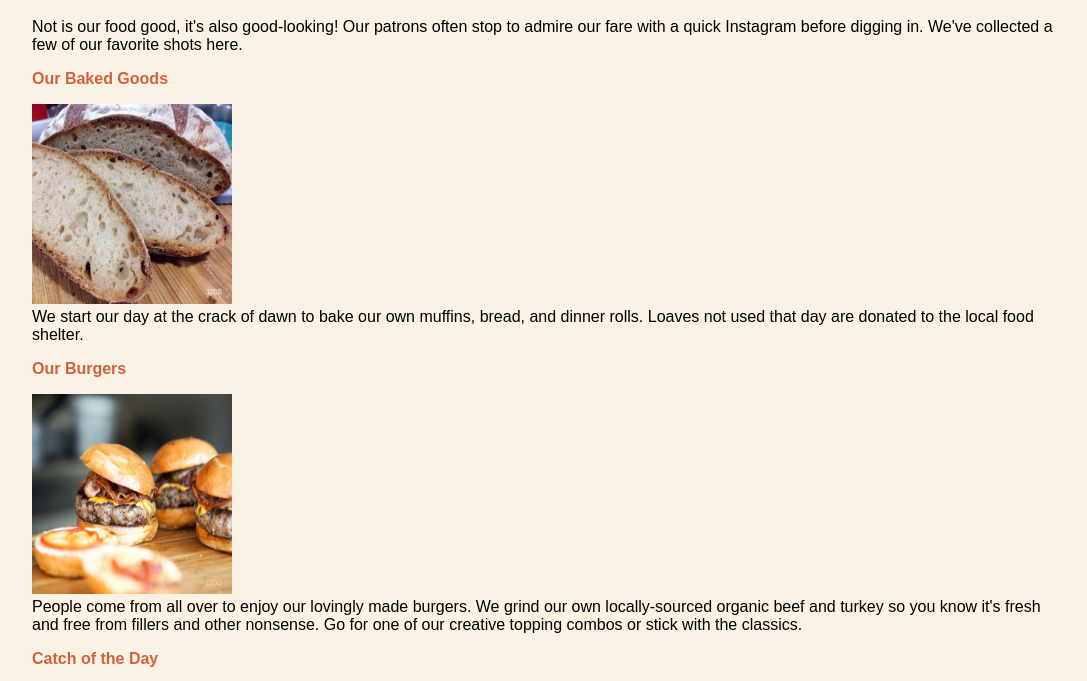
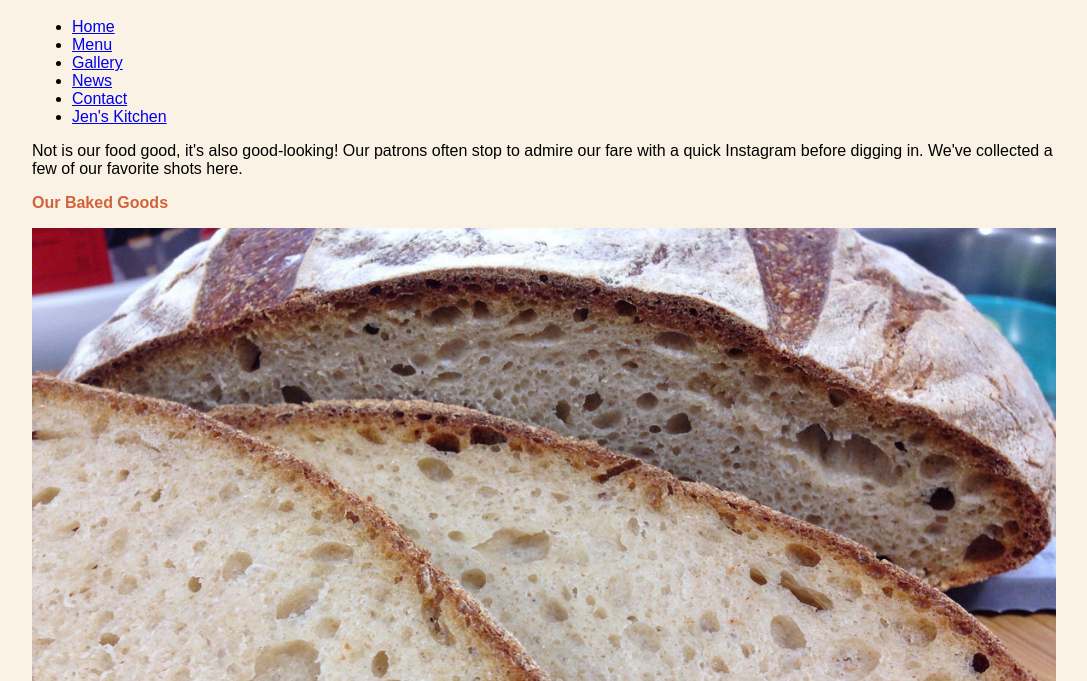
Before and after one commit to KaitWhit/fid, a plain HTML site: page blackgoose/gallery/index.html in a window 1280 px wide. Shown: the part 71-752 px from the top of the page, without its empty margins (96-1183 px from the left). Drawn offline with Linux system fonts and the light colour scheme.

Commit message:
Add files via upload
update to black goose

```diff
--- a/blackgoose/gallery/index.html
+++ b/blackgoose/gallery/index.html
@@ -34,19 +34,29 @@ img {
 <body>
 
 
+
 <h1>Black Goose Bistro Gallery</h1>
+<nav>
+  <ul>
+    <li><a href="..\index.html">Home</a></li>
+    <li><a href="..\menu.html">Menu</a></li>
+    <li><a href="index.html">Gallery</a></li>
+    <li><a href="..\bgnews.html">News</a></li>
+    <li><a href="..\contact.html">Contact</a></li>
+    <li><a href="..\jenskitchen/jenskitch.html">Jen's Kitchen</a></li>
+  </ul>
+</nav>
 <p>Not is our food good, it's also good-looking! Our patrons often stop to admire our fare with a quick Instagram before digging in. We've collected a few of our favorite shots here.</p>
-
 <h2>Our Baked Goods</h2>
-<p><a href="bread.html"><picture><source media="(min-width:480px)" srcset="photos/bread-1200.jpg 1200w, photos/bread-800.jpg 800w" sizes="80vw"> <img src="thumbnails/bread-200.jpg" alt="close-up of sliced rustic bread" width="200" height="200"></picture></a><br>
+<p><a href="bread.html"><picture><source media="(min-width:480px)" srcset="photos/bread-1200.jpg 1200w, photos/bread-800.jpg 800w" sizes="80vw"> <img src="thumbnails/bread-200.jpg" alt="close-up of sliced rustic bread"></picture></a><br>
 We start our day at the crack of dawn to bake our own muffins, bread, and dinner rolls. Loaves not used that day are donated to the local food shelter. </p>
 
 <h2>Our Burgers</h2>
-<p><a href="burgers.html"><picture><source media="(min-width:480px)" srcset="photos/burgers-1200.jpg 1200w, photos/burger-800.jpg 800w" sizes="80vw"> <img src="thumbnails/burgers-200.jpg" alt="close-up of our burger" width="200" height="200"></picture></a><br>
+<p><a href="burgers.html"><picture><source media="(min-width:480px)" srcset="photos/burgers-1200.jpg 1200w, photos/burger-800.jpg 800w" sizes="80vw"> <img src="thumbnails/burgers-200.jpg" alt="close-up of our burger"></picture></a><br>
   People come from all over to enjoy our lovingly made burgers. We grind our own locally-sourced organic beef and turkey so you know it's fresh and free from fillers and other nonsense. Go for one of our creative topping combos or stick with the classics. </p>
 
 <h2>Catch of the Day</h2>
-<p><a href="fish.html"><picture><source media="(min-width:480px)" srcset="photos/fish-1200.jpg 1200w, photos/fish-800.jpg 800w" sizes="80vw"> <img src="thumbnails/fish-200.jpg" alt="close-up of the catch of the day" width="200" height="200"></picture></a><br>
+<p><a href="fish.html"><picture><source media="(min-width:480px)" srcset="photos/fish-1200.jpg 1200w, photos/fish-800.jpg 800w" sizes="80vw"> <img src="thumbnails/fish-200.jpg" alt="close-up of the catch of the day"></picture></a><br>
   Our chef works with local fisherman to pick the freshest the sea has to offer for our daily seafood special. Our Roast Cod Caponata with Roasted Potatoes is an old favorite with our regulars.</p>
 
 <h2>Our Chicken</h2>
```
Also changed, not shown: blackgoose/bgnews.html (+1 -0 lines), blackgoose/jenskitchen/jenskitch.html (+1 -0 lines).
